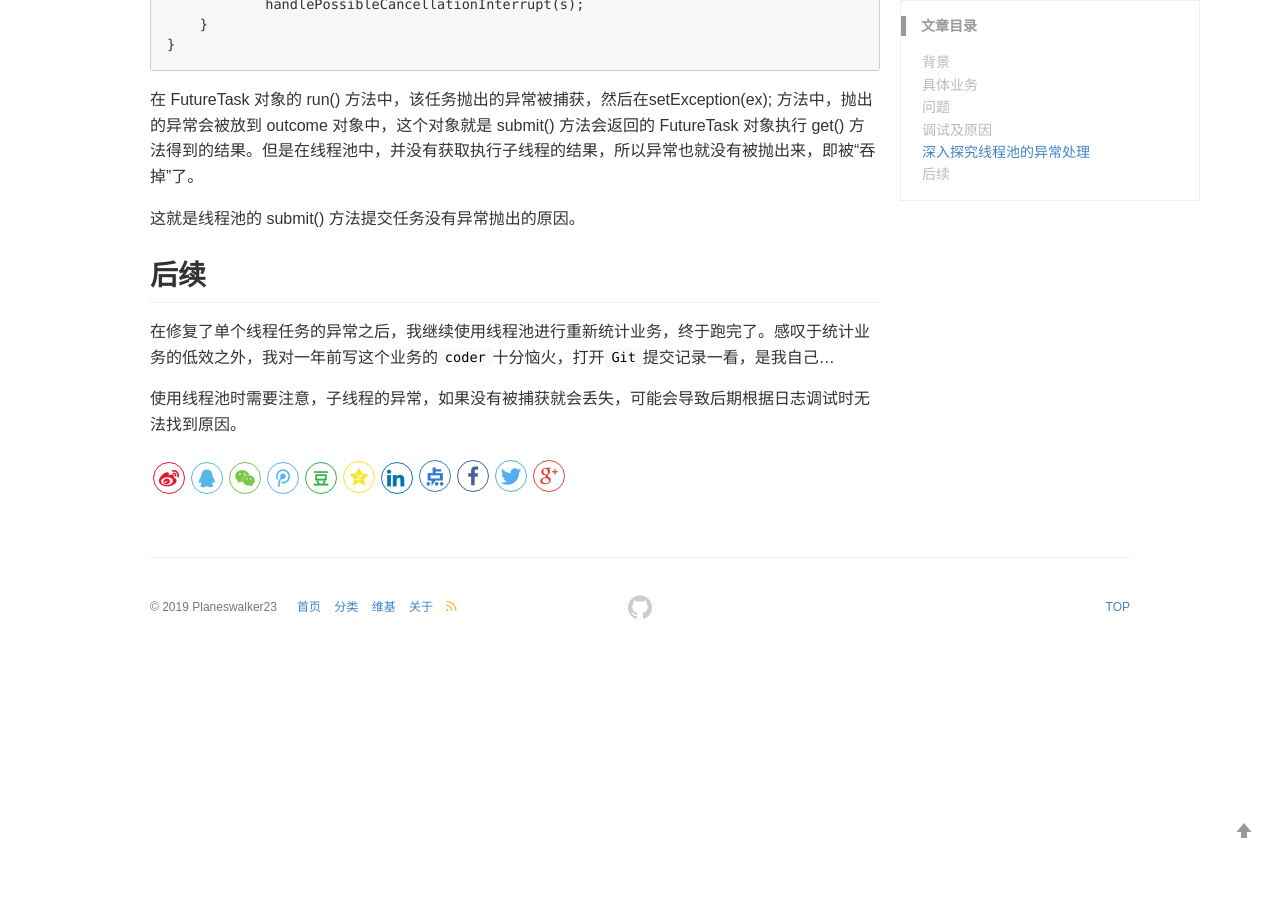
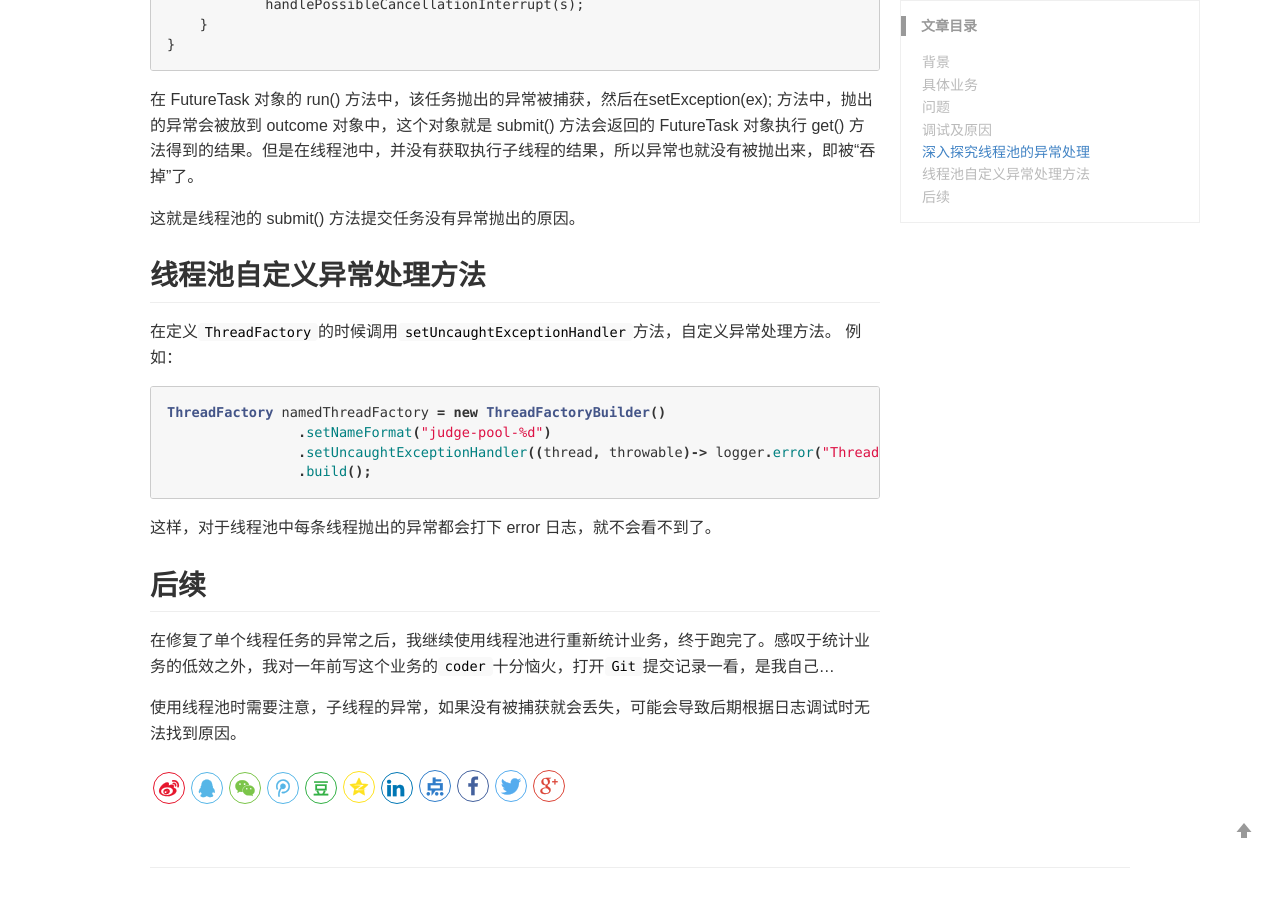
Before and after one commit to Planeswalker23/Planeswalker23.github.io, a Jekyll site: the page built from _posts/java/2019-12-16-thread-pool-debug.md, in a window 1280 px wide and 900 px high, scrolled down 2992 px. Built offline with Jekyll 4.4.1, drawn with Linux system fonts in a browser that asks for light colours; comment, search, counter and statistics services are not loaded; before the commit the page ends 3648 px from its top, so only the background shows below that.

Commit message:
更新线程池异常处理

`````diff
--- a/_posts/java/2019-12-16-thread-pool-debug.md
+++ b/_posts/java/2019-12-16-thread-pool-debug.md
@@ -96,6 +96,19 @@ public void run() {
 
 这就是线程池的 submit() 方法提交任务没有异常抛出的原因。
 
+## 线程池自定义异常处理方法
+在定义`ThreadFactory`的时候调用`setUncaughtExceptionHandler`方法，自定义异常处理方法。
+例如：
+
+````java
+ThreadFactory namedThreadFactory = new ThreadFactoryBuilder()
+                .setNameFormat("judge-pool-%d")
+                .setUncaughtExceptionHandler((thread, throwable)-> logger.error("ThreadPool {} got exception", thread,throwable))
+                .build();
+````
+
+这样，对于线程池中每条线程抛出的异常都会打下 error 日志，就不会看不到了。
+
 ## 后续
 在修复了单个线程任务的异常之后，我继续使用线程池进行重新统计业务，终于跑完了。感叹于统计业务的低效之外，我对一年前写这个业务的`coder`十分恼火，打开`Git`提交记录一看，是我自己...
 
`````
